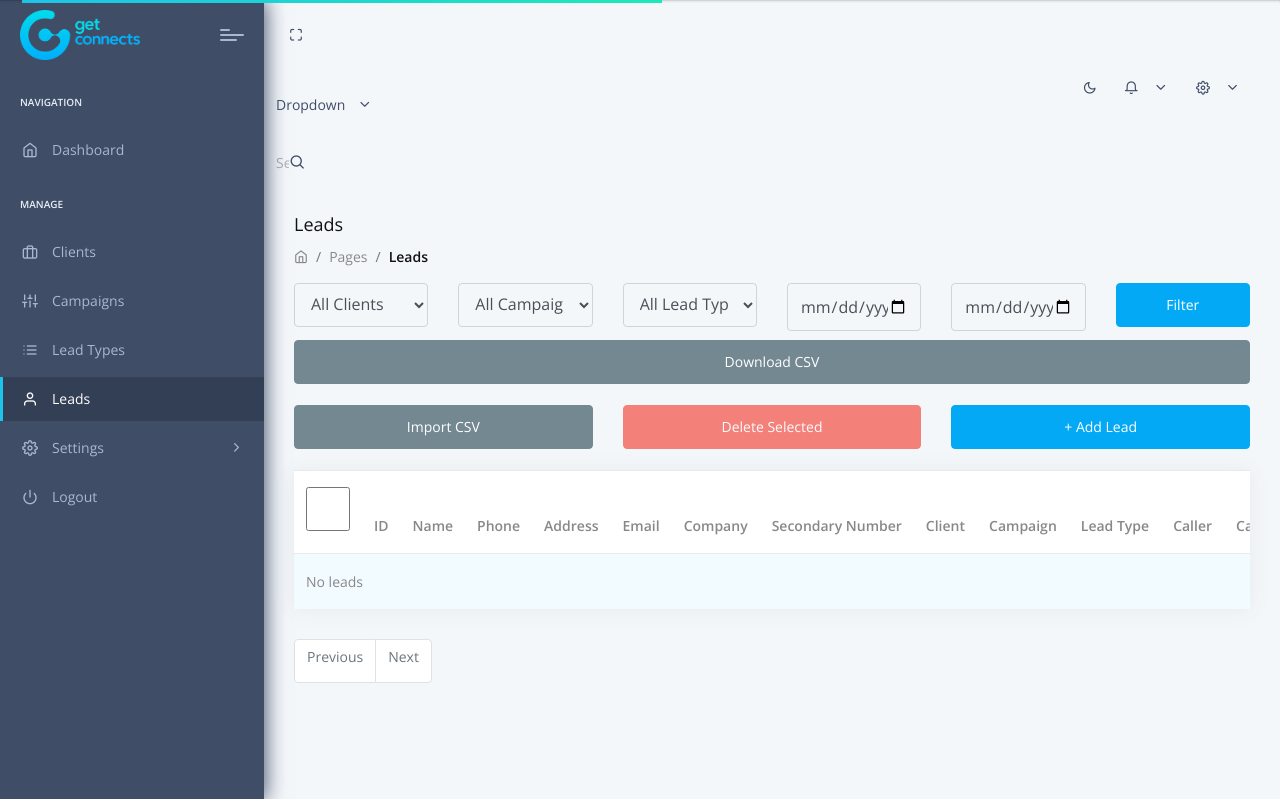
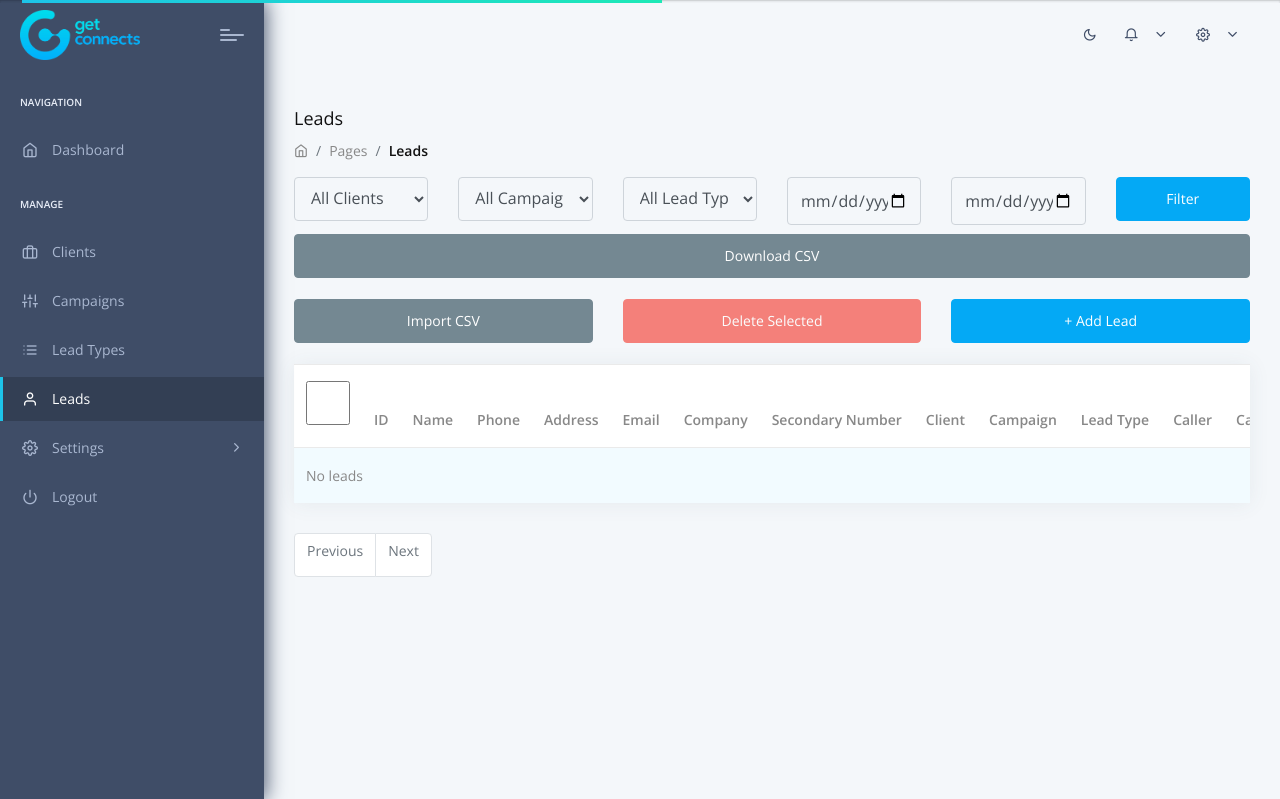
Before and after one commit to Warrior6289/Getconnects_Admin, a Flask app: page /leads in a window 1280 px wide. Shown: the top 799 px of the page. Run offline with Flask 3, Linux system fonts and the light colour scheme; the visitor is signed in with stand-in values (Sample User, id 1); data that the repository does not hold is empty; some libraries are stand-ins or nearby versions.

Commit message:
refactor: Remove fullscreen button, dropdown menu, and search from navigation
- Remove fullscreen toggle button
- Remove example dropdown menu
- Remove search bar from top navigation
- Cleaner, more focused navigation interface
- Improves UI clarity and reduces clutter

```diff
--- a/templates/includes/navigation.html
+++ b/templates/includes/navigation.html
@@ -19,31 +19,9 @@
         <i class="feather icon-more-horizontal"></i>
     </a>
     <div class="collapse navbar-collapse">
-        <!-- Left side actions: fullscreen toggle, example dropdown and search -->
+        <!-- Left side actions -->
         <ul class="navbar-nav mr-auto">
-            <li class="d-none d-lg-block"><a href="javascript:" class="full-screen" onclick="javascript:toggleFullScreen()"><i
-                    class="feather icon-maximize"></i></a></li>
-            <li class="nav-item dropdown d-none d-md-block">
-                <a class="dropdown-toggle" href="javascript:" data-toggle="dropdown">Dropdown</a>
-                <ul class="dropdown-menu">
-                    <li><a class="dropdown-item" href="javascript:">Action</a></li>
-                    <li><a class="dropdown-item" href="javascript:">Another action</a></li>
-                    <li><a class="dropdown-item" href="javascript:">Something else here</a></li>
-                </ul>
-            </li>
-            <li class="nav-item d-none d-md-block">
-                <div class="main-search">
-                    <div class="input-group">
-                        <input type="text" id="m-search" class="form-control" placeholder="Search . . .">
-                        <a href="javascript:" class="input-group-append search-close">
-                            <i class="feather icon-x input-group-text"></i>
-                        </a>
-                        <span class="input-group-append search-btn btn btn-primary">
-                                <i class="feather icon-search input-group-text"></i>
-                            </span>
-                    </div>
-                </div>
-            </li>
+            <!-- Removed fullscreen, dropdown, and search for cleaner navigation -->
         </ul>
         <!-- Right side icons: theme switcher, notifications and user menu -->
         <ul class="navbar-nav ml-auto">
```
